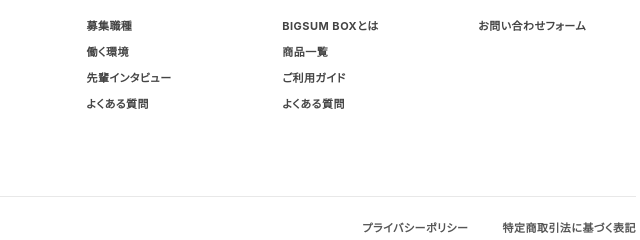
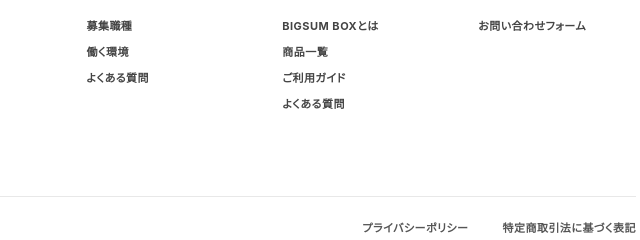
Before and after one commit to masashitakano917-maker/bigs, a plain HTML site: page bigsum_site/index.html in a window 1280 px wide. Shown: the part 2481-2721 px from the top of the page, 522-1162 px from the left. Drawn offline with Linux system fonts and the light colour scheme.

Commit message:
Remove people page links from top page

```diff
--- a/bigsum_site/index.html
+++ b/bigsum_site/index.html
@@ -16,7 +16,6 @@
       <nav class="global-nav" aria-label="グローバルナビゲーション">
         <a href="./about.html">私たちについて</a>
         <a href="./services.html">サービス</a>
-        <a href="./people.html">働く人を知る</a>
         <a href="./recruit.html">採用情報</a>
         <a href="./box.html">宅配ボックス購入</a>
         <a class="nav-button" href="./contact.html">お問い合わせ</a>
@@ -150,7 +149,7 @@
       </div>
       <div class="footer-column">
         <h3>採用情報</h3>
-        <a href="./recruit.html#jobs">募集職種</a><a href="./recruit.html#environment">働く環境</a><a href="./people.html#interviews">先輩インタビュー</a><a href="./recruit.html#faq">よくある質問</a>
+        <a href="./recruit.html#jobs">募集職種</a><a href="./recruit.html#environment">働く環境</a><a href="./recruit.html#faq">よくある質問</a>
       </div>
       <div class="footer-column">
         <h3>宅配ボックス購入</h3>
```
